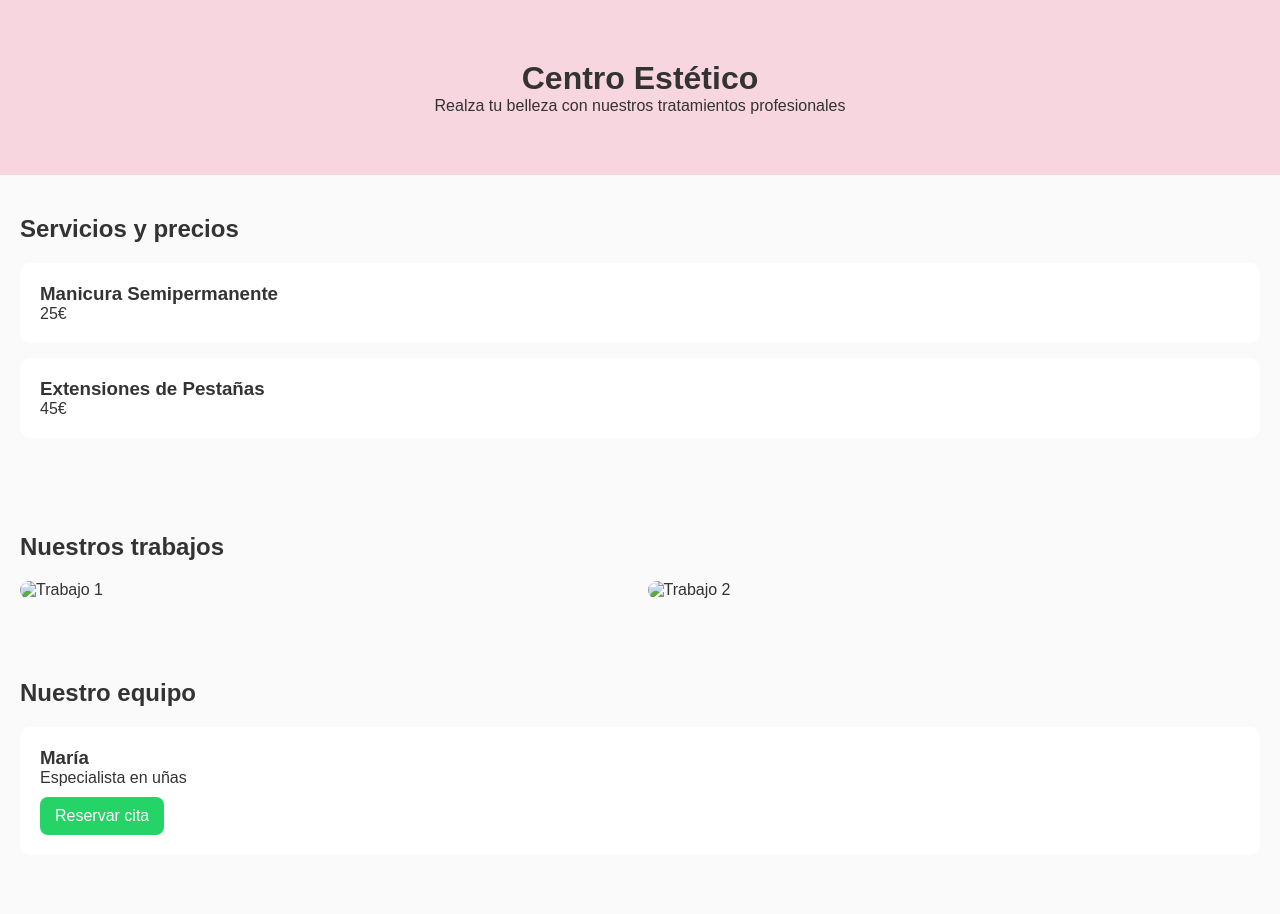
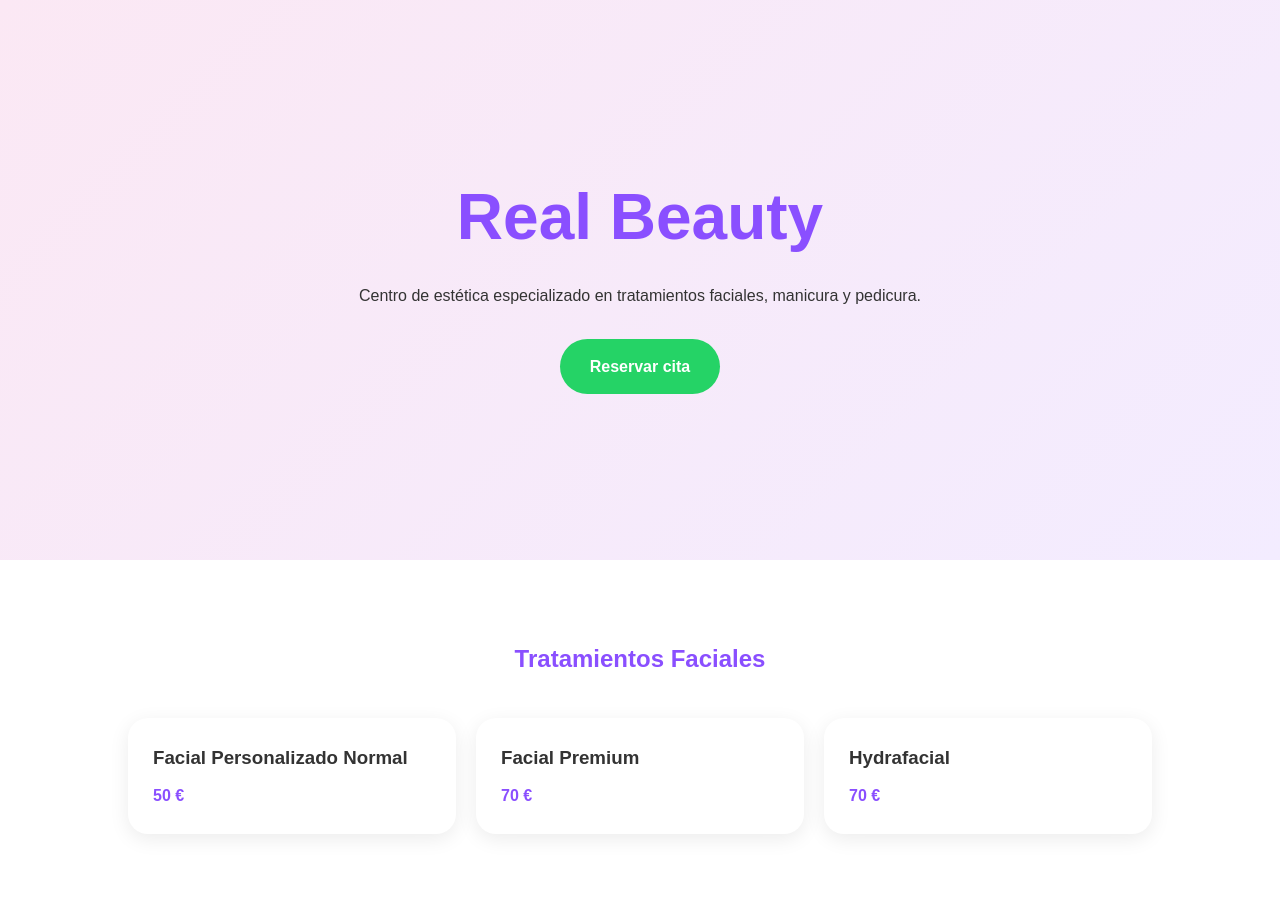
Before and after one commit to ehwel73/centroestetico, a plain HTML site: page index.html in a window 1280 px wide. Drawn offline with Linux system fonts and the light colour scheme.

Commit message:
Mejorado diseño inicial

```diff
--- a/css/estilos.css
+++ b/css/estilos.css
@@ -1,54 +1,91 @@
-* {
-    margin: 0;
-    padding: 0;
-    box-sizing: border-box;
+*{
+    margin:0;
+    padding:0;
+    box-sizing:border-box;
 }
 
-body {
-    font-family: Arial, sans-serif;
-    background-color: #fafafa;
-    color: #333;
+body{
+    font-family:Arial, Helvetica, sans-serif;
+    background:#ffffff;
+    color:#333;
+    line-height:1.6;
 }
 
-header {
-    background: #f7d6e0;
-    text-align: center;
-    padding: 60px 20px;
+.hero{
+    min-height:70vh;
+    display:flex;
+    flex-direction:column;
+    justify-content:center;
+    align-items:center;
+    text-align:center;
+
+    background:linear-gradient(
+        135deg,
+        #fbe8f4,
+        #f3ecff
+    );
+
+    padding:40px;
 }
 
-section {
-    padding: 40px 20px;
+.hero h1{
+    font-size:4rem;
+    color:#8A4FFF;
+    margin-bottom:15px;
 }
 
-h2 {
-    margin-bottom: 20px;
+.hero p{
+    max-width:600px;
+    margin-bottom:30px;
 }
 
-.servicio,
-.tecnico {
-    background: white;
-    padding: 20px;
-    margin-bottom: 15px;
-    border-radius: 10px;
+.btn-whatsapp{
+    background:#25D366;
+    color:white;
+    text-decoration:none;
+    padding:15px 30px;
+    border-radius:50px;
+    font-weight:bold;
 }
 
-.galeria-grid {
-    display: grid;
-    grid-template-columns: repeat(auto-fit, minmax(250px, 1fr));
-    gap: 15px;
+section{
+    padding:80px 10%;
 }
 
-.galeria-grid img {
-    width: 100%;
-    border-radius: 10px;
+h2{
+    text-align:center;
+    margin-bottom:40px;
+    color:#8A4FFF;
 }
 
-a {
-    display: inline-block;
-    margin-top: 10px;
-    background: #25D366;
-    color: white;
-    text-decoration: none;
-    padding: 10px 15px;
-    border-radius: 8px;
+.servicios-grid{
+    display:grid;
+    grid-template-columns:
+        repeat(auto-fit,minmax(250px,1fr));
+
+    gap:20px;
 }
+
+.card{
+    background:white;
+    border-radius:20px;
+    padding:25px;
+
+    box-shadow:
+    0 5px 20px rgba(0,0,0,0.08);
+
+    transition:0.3s;
+}
+
+.card:hover{
+    transform:translateY(-5px);
+}
+
+.card h3{
+    margin-bottom:10px;
+}
+
+.card p{
+    color:#8A4FFF;
+    font-weight:bold;
+}
--- a/index.html
+++ b/index.html
@@ -9,46 +9,45 @@
 </head>
 <body>
 
-    <header>
-        <h1>Centro Estético</h1>
-        <p>Realza tu belleza con nuestros tratamientos profesionales</p>
-    </header>
+<header class="hero">
+    <h1>Real Beauty</h1>
 
-    <section id="servicios">
-        <h2>Servicios y precios</h2>
+    <p>
+        Centro de estética especializado en tratamientos faciales,
+        manicura y pedicura.
+    </p>
 
-        <div class="servicio">
-            <h3>Manicura Semipermanente</h3>
-            <p>25€</p>
+    <a class="btn-whatsapp"
+       href="https://wa.me/34682008858"
+       target="_blank">
+        Reservar cita
+    </a>
+</header>
+
+<section id="servicios">
+
+    <h2>Tratamientos Faciales</h2>
+
+    <div class="servicios-grid">
+
+        <div class="card">
+            <h3>Facial Personalizado Normal</h3>
+            <p>50 €</p>
         </div>
 
-        <div class="servicio">
-            <h3>Extensiones de Pestañas</h3>
-            <p>45€</p>
+        <div class="card">
+            <h3>Facial Premium</h3>
+            <p>70 €</p>
         </div>
-    </section>
 
-    <section id="galeria">
-        <h2>Nuestros trabajos</h2>
+        <div class="card">
+            <h3>Hydrafacial</h3>
+            <p>70 €</p>
+        </div>
 
-        <div class="galeria-grid">
-            <img src="img/trabajo1.jpg" alt="Trabajo 1">
-            <img src="img/trabajo2.jpg" alt="Trabajo 2">
-        </div>
-    </section>
+    </div>
 
-    <section id="equipo">
-        <h2>Nuestro equipo</h2>
-
-        <div class="tecnico">
-            <h3>María</h3>
-            <p>Especialista en uñas</p>
-
-            <a href="https://wa.me/34600111222" target="_blank">
-                Reservar cita
-            </a>
-        </div>
-    </section>
+</section>
 
     <script src="js/main.js"></script>
 
```
